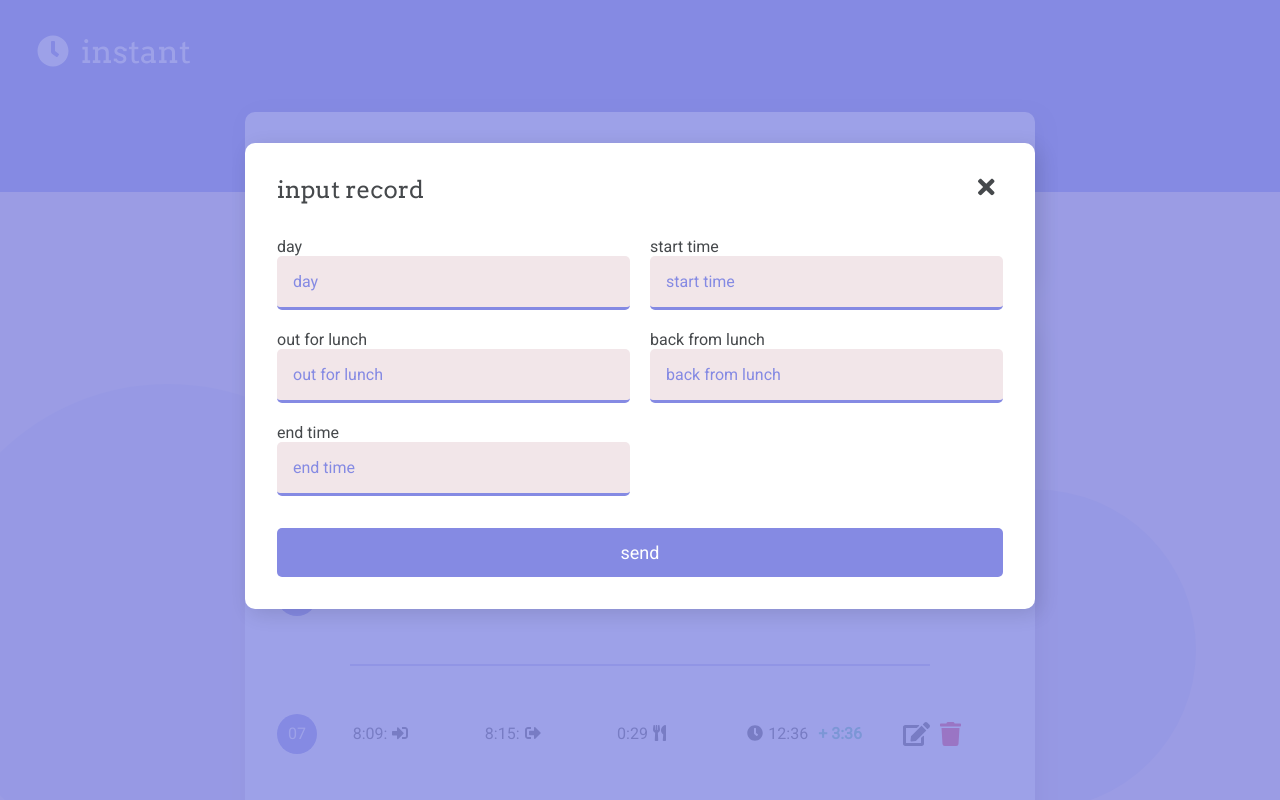
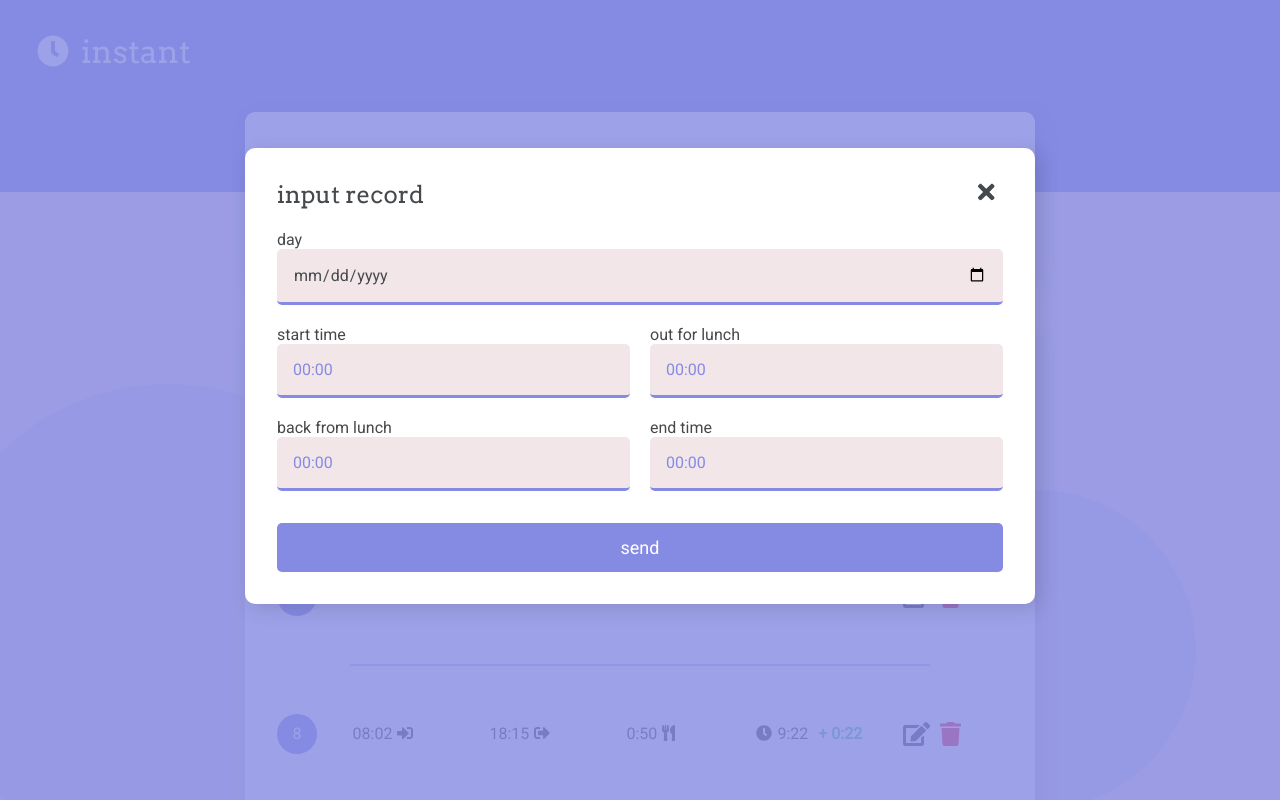
Before and after one commit to maradelynie/instant, a React (Create React App) app in the folder frontend/: page / in a window 1280 px wide. Both pictures are taken after a click on the button "input time". Shown: the top 800 px of the page. Built offline with nearby package versions, Linux system fonts and the light colour scheme.

Commit message:
changing the default type of date for to store less data

```diff
--- a/frontend/src/components/editData.js
+++ b/frontend/src/components/editData.js
@@ -8,9 +8,6 @@ import { makeTwoAlgoritmsNumbers,getAllInputs, searchWarning} from "../utils";
 import { faTimes } from "@fortawesome/free-solid-svg-icons";
 import { FontAwesomeIcon } from "@fortawesome/react-fontawesome";
 
-const formateTime = (date) => {
-  return makeTwoAlgoritmsNumbers(date.getHours())+":"+makeTwoAlgoritmsNumbers(date.getMinutes())
-}
 const setTimeValue = (e) => {
   e.persist()
   const value = e.target.value
@@ -38,10 +35,10 @@ export default function EditData(props) {
   const dispatch = useDispatch();
   const {selectedItem} = useSelector(state => state);
 
-  const [gotIn, setGotIn] = useState(formateTime(new Date(selectedItem.gotIn)))
-  const [goneLunch, setGoneLunch] = useState(formateTime(new Date(selectedItem.goneLunch)))
-  const [backLunch, setBackLunch] = useState(formateTime(new Date(selectedItem.backLunch)))
-  const [gotOut, setGotOut] = useState(formateTime(new Date(selectedItem.gotOut)))
+  const [gotIn, setGotIn] = useState(selectedItem.gotIn.slice(0,-3))
+  const [goneLunch, setGoneLunch] = useState(selectedItem.goneLunch.slice(0,-3))
+  const [backLunch, setBackLunch] = useState(selectedItem.backLunch.slice(0,-3))
+  const [gotOut, setGotOut] = useState(selectedItem.gotOut.slice(0,-3))
 
   const sendUpdate = async (e) => {
     e.preventDefault()
@@ -51,11 +48,12 @@ export default function EditData(props) {
 
       const data = selectedItem;
 
-      data.gotIn = new Date(selectedItem.date.slice(0,5)+selectedItem.date.slice(-5)+" "+gotIn+":00").toString()
-      data.goneLunch = new Date(selectedItem.date.slice(0,5)+selectedItem.date.slice(-5)+" "+goneLunch+":00").toString()
-      data.backLunch = new Date(selectedItem.date.slice(0,5)+selectedItem.date.slice(-5)+" "+backLunch+":00").toString()
-      data.gotOut = new Date(selectedItem.date.slice(0,5)+selectedItem.date.slice(-5)+" "+gotOut+":00").toString()
+      data.gotIn = gotIn+":00"
+      data.goneLunch = goneLunch+":00"
+      data.backLunch = backLunch+":00"
+      data.gotOut = gotOut+":00"
 
+      // receber o id e incrementar antes de enviar para a lista
 
       await dispatch(updateRecord(selectedItem))
       props.setModal(false)
@@ -86,7 +84,7 @@ export default function EditData(props) {
           <div className="main__card">
           <FontAwesomeIcon onClick={e=> props.setModal(false)} className="icon__close" icon={faTimes}/>
 
-          <h2>Edit record {selectedItem.date}</h2>
+          <h2>Edit record {selectedItem.date.split(" ")[1]+" "+selectedItem.date.split(" ")[2]+" "+selectedItem.date.split(" ")[3]}</h2>
 
               <form >
                 <div className="form__edit">
--- a/frontend/src/components/inputData.js
+++ b/frontend/src/components/inputData.js
@@ -1,36 +1,62 @@
-import React from 'react';
+import React,{useState} from 'react';
 import Button from './button';
 
 import { faTimes } from "@fortawesome/free-solid-svg-icons";
 import { FontAwesomeIcon } from "@fortawesome/react-fontawesome";
 
 export default function InputData(props) {
+const [day, setDay] = useState("")
+const [gotIn, setGotIn] = useState("")
+const [goneLunch, setGoneLunch] = useState("")
+const [backLunch, setBackLunch] = useState("")
+const [gotOut, setGotOut] = useState("")
+
+const sendData = (e) => {
+  e.preventDefault()
+  const split = new Date().toString();
+  const timeZoneFormatted = split.slice(24);
+  const date = new Date(day+timeZoneFormatted).toString()
+  const yearMonth = date.split(" ")[1]+" "+date.split(" ")[3]
+
+  const data = {
+    user:"DefaultUser001",
+    date,
+    gotIn: gotIn+":00",
+    goneLunch: goneLunch+":00",
+    backLunch: backLunch+":00",
+    gotOut: gotOut+":00",
+    yearMonth,
+  }
+  console.log(data)
+}
+
   return (<>
           <div className="main__card">
           <FontAwesomeIcon onClick={e=> props.setModal(false)} className="icon__close" icon={faTimes}/>
 
           <h2>input record</h2>
 
-              <form >
-                <div className="form__edit">
-                  <label className="label__edit">day
-                    <input className="input__default" placeholder="day" ></input>
+              <form  className="form__input-container">
+
+                  <label className="label__input">day
+                    <input className="input__default" type="date" onChange={e => setDay(e.target.value)} value={day} placeholder="day" ></input>
                   </label>
-                  <label className="label__edit">start time
-                    <input className="input__default" placeholder="start time" ></input>
+                <div className="form__input">
+                  <label className="label__input">start time
+                    <input className="input__default" placeholder="00:00" ></input>
                   </label>
-                  <label className="label__edit">out for lunch
-                    <input className="input__default" placeholder="out for lunch" ></input>
+                  <label className="label__input">out for lunch
+                    <input className="input__default" placeholder="00:00" ></input>
                   </label>
-                  <label className="label__edit">back from lunch
-                    <input className="input__default" placeholder="back from lunch" ></input>
+                  <label className="label__input">back from lunch
+                    <input className="input__default" placeholder="00:00" ></input>
                   </label>
-                  <label className="label__edit">end time
-                    <input className="input__default" placeholder="end time" ></input>
+                  <label className="label__input">end time
+                    <input className="input__default" placeholder="00:00" ></input>
                   </label>
                 </div>
               <div className="default__buttons">
-                <Button type="default" label="submit" text="send" action={e => console.log("send")} />
+                <Button type="default" label="submit" text="send" action={e => sendData(e)} />
               </div>
               </form>
 
--- a/frontend/src/components/itemRecord.js
+++ b/frontend/src/components/itemRecord.js
@@ -14,8 +14,8 @@ export default function ItemRecord(props) {
   const {defaultTime} = useSelector(state => state);
 
   const {data} = props;
-  const lunchTime = timeDiference(data.goneLunch, data.backLunch);
-  const totalTime = timeDiference(data.gotIn,data.gotOut)-lunchTime;
+  const lunchTime = timeDiference(data.goneLunch, data.backLunch,data.date);
+  const totalTime = timeDiference(data.gotIn,data.gotOut,data.date)-lunchTime;
   const DiffTime = totalTime-(3600000*defaultTime);
 
   const fortmatDiff = DiffTime => {
@@ -34,14 +34,14 @@ export default function ItemRecord(props) {
   }
   return (<>
           <div className="item__container">
-            <span className="item__day">{data.date.slice(3,5)}</span>
+            <span className="item__day">{data.date.split(" ")[2]}</span>
             <div className="item__data">
               <div>
-                <span className="item__numbers">{data.gotIn.slice(16,21)}</span>
+                <span className="item__numbers">{data.gotIn.slice(0,-3)}</span>
                 <FontAwesomeIcon className="icon__default" icon={faSignInAlt}/>
               </div>
               <div>
-                <span className="item__numbers">{data.gotOut.slice(16,21)}</span>
+                <span className="item__numbers">{data.gotOut.slice(0,-3)}</span>
                 <FontAwesomeIcon className="icon__default" icon={faSignOutAlt}/>
               </div>
               <div>
--- a/frontend/src/components/mainContent.js
+++ b/frontend/src/components/mainContent.js
@@ -16,9 +16,9 @@ export default function MainContent(props) {
   const [recorded, setRecorded] = useState(false)
 
   function checkTodayRecord(data) {
-    const today = (new Date).toString()
+    const today = (new Date()).toString()
     const findToday = data.filter(element => {
-      return element.gotOut.slice(0,15)==today.slice(0,15)
+      return element.gotOut.slice(0,15)===today.slice(0,15)
     });
     if(findToday.length>0){
       setRecorded(true)
@@ -27,7 +27,7 @@ export default function MainContent(props) {
 
   useEffect(() => {
     dispatch(setRecords(recordsJson))
-  }, [])
+  }, [dispatch])
 
   useEffect(() => {
     if(records!==[]){
--- a/frontend/src/components/recordsFrom.js
+++ b/frontend/src/components/recordsFrom.js
@@ -5,13 +5,13 @@ import {useSelector} from "react-redux";
 
 export default function RecordsFrom(props) {
   const {records} = useSelector(state => state);
-  const recordsToShow = records.sort((a,b) =>  b.date.slice(3,5)-a.date.slice(3,5))
+  const recordsToShow = records.sort((a,b) =>  b.date.split(" ")[2]-a.date.split(" ")[2])
 
   return (
     <>
       <h2>Records from {records[0]?.yearMonth}</h2>
       {recordsToShow?.map(record => {
-        return <ItemRecord key={record.gotOut} data={record} setModal={props.setModal}/>
+        return <ItemRecord key={record.id} data={record} setModal={props.setModal}/>
       })}
     </>
   );
--- a/frontend/src/components/timeTracker.js
+++ b/frontend/src/components/timeTracker.js
@@ -6,13 +6,11 @@ import { fortmatMilliTimer } from "../utils";
 import { faClock } from "@fortawesome/free-solid-svg-icons";
 import { FontAwesomeIcon } from "@fortawesome/react-fontawesome";
 
-import {setRecords,addRecord} from "../redux/actions";
+import {addRecord} from "../redux/actions";
 import {useDispatch} from "react-redux";
-import {useSelector} from "react-redux";
 
 export default function TimeTracker(props) {
   const dispatch = useDispatch();
-  const {records} = useSelector(state => state);
 
   const [buttonLabel, setButtonLabel] = useState("start timer")
   const [buttonClass, setButtonClass] = useState("tracker__time--stoped")
@@ -25,21 +23,21 @@ export default function TimeTracker(props) {
 
   const startTimer = () =>{
     dataToSend = {}
-    dataToSend.gotIn = (new Date).toString()
+    dataToSend.gotIn = (new Date()).toString().split(" ")[4]
 
     setButonStyle("warning")
     setButtonClass("tracker__time")
-    const startTime = new Date;
+    const startTime = new Date();
     interval = setInterval(async() => {
 
-      await setTimer(new Date-startTime)
+      await setTimer(new Date()-startTime)
     },1000)
 
     setButtonLabel("stop for lunch")
     setButtonAction(()=>lunchBrake)
   }
   const lunchBrake = () =>{
-    dataToSend.goneLunch = (new Date).toString()
+    dataToSend.goneLunch = (new Date()).toString().split(" ")[4]
 
     setButtonClass("tracker__time--stoped")
 
@@ -48,19 +46,19 @@ export default function TimeTracker(props) {
     setButtonAction(()=>backLunch)
   }
   const backLunch = async () =>{
-    dataToSend.backLunch = (new Date).toString()
+    dataToSend.backLunch = (new Date()).toString().split(" ")[4]
 
     setButtonClass("tracker__time")
     setButonStyle("attention")
     let backTime
 
     await setTimer((latestTimerVal) => {
-      backTime = new Date - latestTimerVal;
+      backTime = new Date() - latestTimerVal;
       return latestTimerVal
     })
 
     interval = setInterval(async() => {
-      await setTimer(new Date-backTime)
+      await setTimer(new Date()-backTime)
     },1000)
 
     setButtonLabel("go home")
@@ -71,13 +69,15 @@ export default function TimeTracker(props) {
     const day = new Date().getDate()
     const year = new Date().getFullYear()
 
-    dataToSend.gotOut = (new Date).toString()
-    dataToSend.date = (month<10? "0"+month:month)+"-"+(day<10? "0"+day:day)+"-"+year
-    dataToSend.yearMonth = dataToSend.gotOut.slice(4,8)+dataToSend.gotOut.slice(11,15)
-    dataToSend.id = 1
+    dataToSend.gotOut = (new Date()).toString().split(" ")[4]
+    dataToSend.date = new Date().toString()
+    dataToSend.yearMonth = (new Date()).toString().split(" ")[1]+" "+(new Date()).toString().split(" ")[3]
+    dataToSend.id= new Date().toString()
+
+    //alterar para retorno do id da api
 
     window.clearInterval(interval);
-
+    console.log(dataToSend)
     setTimer(0)
     setButtonClass("tracker__time--stoped");
     setButtonLabel("start timer")
--- a/frontend/src/global.scss
+++ b/frontend/src/global.scss
@@ -258,8 +258,17 @@ hr{
         gap: 15px;
     }
 }
+.form__input{
+    display: grid;
+    grid-template-columns: 1fr 1fr;
+    gap: 20px;
+    margin-top: 20px;
+}
+.form__input-container{
+    padding-top: 20px ;
+}
 
-.label__edit{
+.label__input{
     display: flex;
     flex-direction: column;
 }
--- a/frontend/src/mock/records.json
+++ b/frontend/src/mock/records.json
@@ -3,99 +3,109 @@
     {
     "id":"123123",
     "user":"DefaultUser001",
-    "date": "07-01-2020",
-    "gotIn": "Sun Aug 1 2020 08:13:00 (Brasilia Standard Time)",
-    "goneLunch": "Sun Aug 1 2020 12:05:19 GMT-0300 (Brasilia Standard Time)",
-    "backLunch": "Sun Aug 1 2020 13:15:00 GMT-0300 (Brasilia Standard Time)",
-    "gotOut": "Sun Aug 1 2020 18:15:00 GMT-0300 (Brasilia Standard Time)",
+    "date": "Sun Aug 1 2020 00:00:00 (Brasilia Standard Time)",
+    "gotIn": "08:13:00",
+    "goneLunch": "12:05:19",
+    "backLunch": "13:15:00",
+    "gotOut": "18:15:00",
     "yearMonth": "Aug 2020"
     },
 
     {
         "id":"123124",
         "user":"DefaultUser001",
-        "date": "07-02-2020",
-        "gotIn": "Sun Aug 2 2020 08:05:00 (Brasilia Standard Time)",
-        "goneLunch": "Sun Aug 2 2020 12:15:19 GMT-0300 (Brasilia Standard Time)",
-        "backLunch": "Sun Aug 2 2020 13:05:00 GMT-0300 (Brasilia Standard Time)",
-        "gotOut": "Sun Aug 2 2020 18:15:00 GMT-0300 (Brasilia Standard Time)",
+        "date": "Sun Aug 2 2020 00:00:00 (Brasilia Standard Time)",
+        "gotIn": "08:05:00",
+        "goneLunch": "12:15:19",
+        "backLunch": "13:05:00",
+        "gotOut": "18:15:00",
         "yearMonth": "Aug 2020"
         },
 
     {
         "id":"123125",
         "user":"DefaultUser001",
-        "date": "07-03-2020",
-        "gotIn": "Sun Aug 3 2020 08:17:00 (Brasilia Standard Time)",
-        "goneLunch": "Sun Aug 3 2020 12:18:19 GMT-0300 (Brasilia Standard Time)",
-        "backLunch": "Sun Aug 3 2020 13:14:00 GMT-0300 (Brasilia Standard Time)",
-        "gotOut": "Sun Aug 3 2020 18:15:00 GMT-0300 (Brasilia Standard Time)",
+        "date": "Sun Aug 3 2020 00:00:00 (Brasilia Standard Time)",
+        "gotIn": "08:17:00",
+        "goneLunch": "12:18:19",
+        "backLunch": "13:14:00",
+        "gotOut": "18:15:00",
         "yearMonth": "Aug 2020"
         },
 
     {
         "id":"123126",
         "user":"DefaultUser001",
-        "date": "07-04-2020",
-        "gotIn": "Sun Aug 4 2020 08:00:00 (Brasilia Standard Time)",
-        "goneLunch": "Sun Aug 4 2020 12:15:19 GMT-0300 (Brasilia Standard Time)",
-        "backLunch": "Sun Aug 4 2020 13:35:00 GMT-0300 (Brasilia Standard Time)",
-        "gotOut": "Sun Aug 4 2020 18:15:00 GMT-0300 (Brasilia Standard Time)",
+        "date": "Sun Aug 4 2020 00:00:00 (Brasilia Standard Time)",
+        "gotIn": "08:00:00",
+        "goneLunch": "12:15:19",
+        "backLunch": "13:35:00",
+        "gotOut": "18:15:00",
         "yearMonth": "Aug 2020"
         },
 
     {
         "id":"123127",
         "user":"DefaultUser001",
-        "date": "07-05-2020",
-        "gotIn": "Sun Aug 5 2020 08:04:00 (Brasilia Standard Time)",
-        "goneLunch": "Sun Aug 5 2020 12:14:19 GMT-0300 (Brasilia Standard Time)",
-        "backLunch": "Sun Aug 5 2020 13:15:00 GMT-0300 (Brasilia Standard Time)",
-        "gotOut": "Sun Aug 5 2020 18:15:00 GMT-0300 (Brasilia Standard Time)",
+        "date": "Sun Aug 5 2020 00:00:00 (Brasilia Standard Time)",
+        "gotIn": "08:04:00",
+        "goneLunch": "12:14:19",
+        "backLunch": "13:15:00",
+        "gotOut": "18:15:00",
         "yearMonth": "Aug 2020"
         },
 
     {
         "id":"123128",
         "user":"DefaultUser001",
-        "date": "07-06-2020",
-        "gotIn": "Sun Aug 6 2020 08:10:00 (Brasilia Standard Time)",
-        "goneLunch": "Sun Aug 6 2020 12:15:19 GMT-0300 (Brasilia Standard Time)",
-        "backLunch": "Sun Aug 6 2020 13:12:00 GMT-0300 (Brasilia Standard Time)",
-        "gotOut": "Sun Aug 6 2020 18:15:00 GMT-0300 (Brasilia Standard Time)",
+        "date": "Sun Aug 6 2020 00:00:00 (Brasilia Standard Time)",
+        "gotIn": "08:10:00",
+        "goneLunch": "12:15:19",
+        "backLunch": "13:12:00",
+        "gotOut": "18:15:00",
         "yearMonth": "Aug 2020"
         },
 
     {
         "id":"123129",
         "user":"DefaultUser001",
-        "date": "07-07-2020",
-        "gotIn": "Sun Aug 7 2020 08:09:00 (Brasilia Standard Time)",
-        "goneLunch": "Sun Aug 7 2020 12:45:19 GMT-0300 (Brasilia Standard Time)",
-        "backLunch": "Sun Aug 7 2020 13:15:00 GMT-0300 (Brasilia Standard Time)",
-        "gotOut": "Sun Aug 7 2020 18:15:00 GMT-0300 (Brasilia Standard Time)",
+        "date": "Sun Aug 7 2020 00:00:00 (Brasilia Standard Time)",
+        "gotIn": "08:09:00",
+        "goneLunch": "12:45:19",
+        "backLunch": "13:15:00",
+        "gotOut": "18:15:00",
         "yearMonth": "Aug 2020"
         },
 
     {
         "id":"123130",
         "user":"DefaultUser001",
-        "date": "07-08-2020",
-        "gotIn": "Sun Aug 8 2020 08:01:00 (Brasilia Standard Time)",
-        "goneLunch": "Sun Aug 8 2020 12:8:19 GMT-0300 (Brasilia Standard Time)",
-        "backLunch": "Sun Aug 8 2020 13:15:00 GMT-0300 (Brasilia Standard Time)",
-        "gotOut": "Sun Aug 8 2020 18:15:00 GMT-0300 (Brasilia Standard Time)",
+        "date": "Sun Aug 8 2020 00:00:00 (Brasilia Standard Time)",
+        "gotIn": "08:01:00",
+        "goneLunch": "12:08:19",
+        "backLunch": "13:15:00",
+        "gotOut": "18:15:00",
         "yearMonth": "Aug 2020"
         },
 
     {
         "id":"123131",
         "user":"DefaultUser001",
-        "date": "07-09-2020",
-        "gotIn": "Sun Aug 9 2020 08:02:00 (Brasilia Standard Time)",
-        "goneLunch": "Sun Aug 9 2020 12:15:19 GMT-0300 (Brasilia Standard Time)",
-        "backLunch": "Sun Aug 9 2020 13:06:00 GMT-0300 (Brasilia Standard Time)",
-        "gotOut": "Sun Aug 9 2020 18:15:00 GMT-0300 (Brasilia Standard Time)",
+        "date": "Sun Aug 8 2020 00:00:00 (Brasilia Standard Time)",
+        "gotIn": "08:02:00",
+        "goneLunch": "12:15:19",
+        "backLunch": "13:06:00",
+        "gotOut": "18:15:00",
         "yearMonth": "Aug 2020"
-        }
+    },
+    {
+        "id":"12313133333",
+        "user":"DefaultUser001",
+        "date": "fri Aug 9 2020 00:00:00 (Brasilia Standard Time)",
+        "gotIn": "08:02:00",
+        "goneLunch": "12:15:19",
+        "backLunch": "13:06:00",
+        "gotOut": "18:15:00",
+        "yearMonth": "Aug 2020"
+    }
 ]
--- a/frontend/src/redux/reducer.js
+++ b/frontend/src/redux/reducer.js
@@ -22,7 +22,7 @@ function reducer(state = INITIAL_STATE, action){
 
         return {
             ...state,
-            records: state.records.filter(record => record.gotOut!==action.value.gotOut)
+            records: state.records.filter(record => record.id!==action.value.id)
         }
         case "UPDATE_RECORD":
 
--- a/frontend/src/utils/index.js
+++ b/frontend/src/utils/index.js
@@ -22,12 +22,18 @@ function convertMS( milliseconds ) {
       seconds: seconds
   };
 }
-export function timeDiference (gone, back) {
+export function timeDiference (start, end, date) {
+  const FormatedStart = date.split(" ")
+  FormatedStart[4] = start
 
-  const goneDate = new Date(gone)
-  const backDate = new Date(back)
+  const FormatedEnd = date.split(" ")
+  FormatedEnd[4] = end
+  console.log(FormatedStart.join(' '))
 
-  return backDate-goneDate
+  const startDate = new Date(FormatedStart.join(' '))
+  const endDate = new Date(FormatedEnd.join(' '))
+
+  return endDate-startDate
 
 }
 export function makeTwoAlgoritmsNumbers (number) {
```
